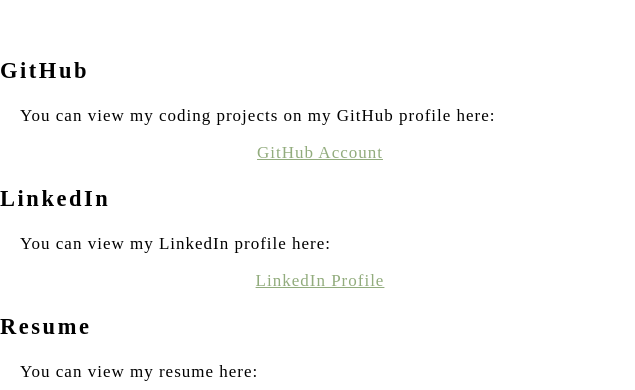
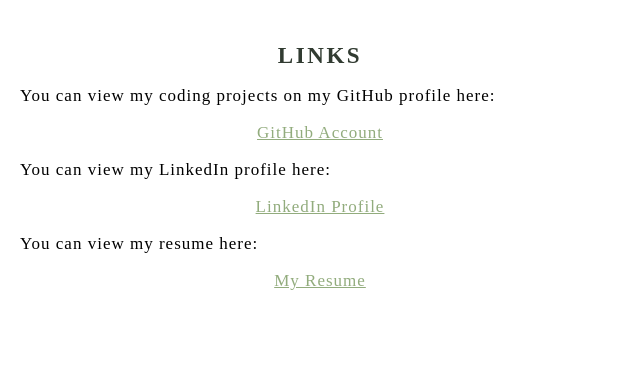
Before and after one commit to MamaD33R/MamaD33R.github.io, a plain HTML site: page index.html in a window 1280 px wide. Shown: the part 1900-2290 px from the top of the page, 0-635 px from the left. Drawn offline with Linux system fonts and the light colour scheme.

Commit message:
UPDATING AGAIN

```diff
--- a/index.html
+++ b/index.html
@@ -133,19 +133,20 @@ While researching careers relating to the internet, games, and website creation,
      <div class="Row" id="GitHub">
            <!--LEFT COLUMN-->
            <div class="Column_1">
-            <h3>GitHub</h3>
+            <h1>LINKS</h1>
             <p>
                 You can view my coding projects on my GitHub profile here:
+                <br>
                 <p class="center"><a href="https://github.com/MamaD33R" target="_blank">GitHub Account</a></p>
             </p>
-            <h3>LinkedIn</h3>
             <p>
                 You can view my LinkedIn profile here:
+                <br>
                 <p class="center"><a href="https://www.linkedin.com/in/kaia-forrester/" target="_blank">LinkedIn Profile</a></p>
             </p>
-            <h3>Resume</h3>
             <p>
                 You can view my resume here:
+                <br>
                 <p class="center"><a href="https://docs.google.com/document/d/14LZ5_dnNaJdRPEfE9rwDVYm4hX4z3IVqA-badAEio48/edit" target="_blank">My Resume</a></p>
             </p>
         </div>
```
